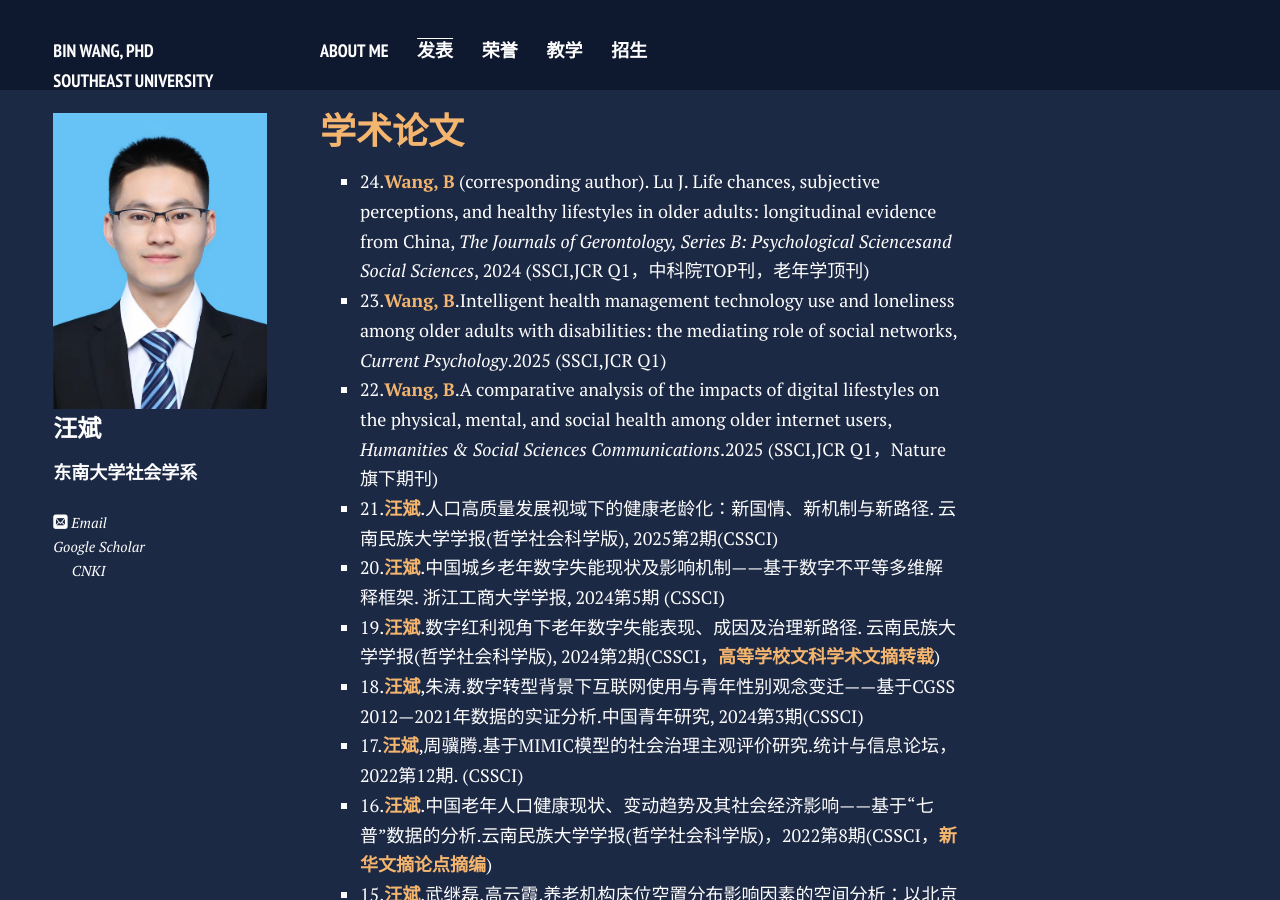
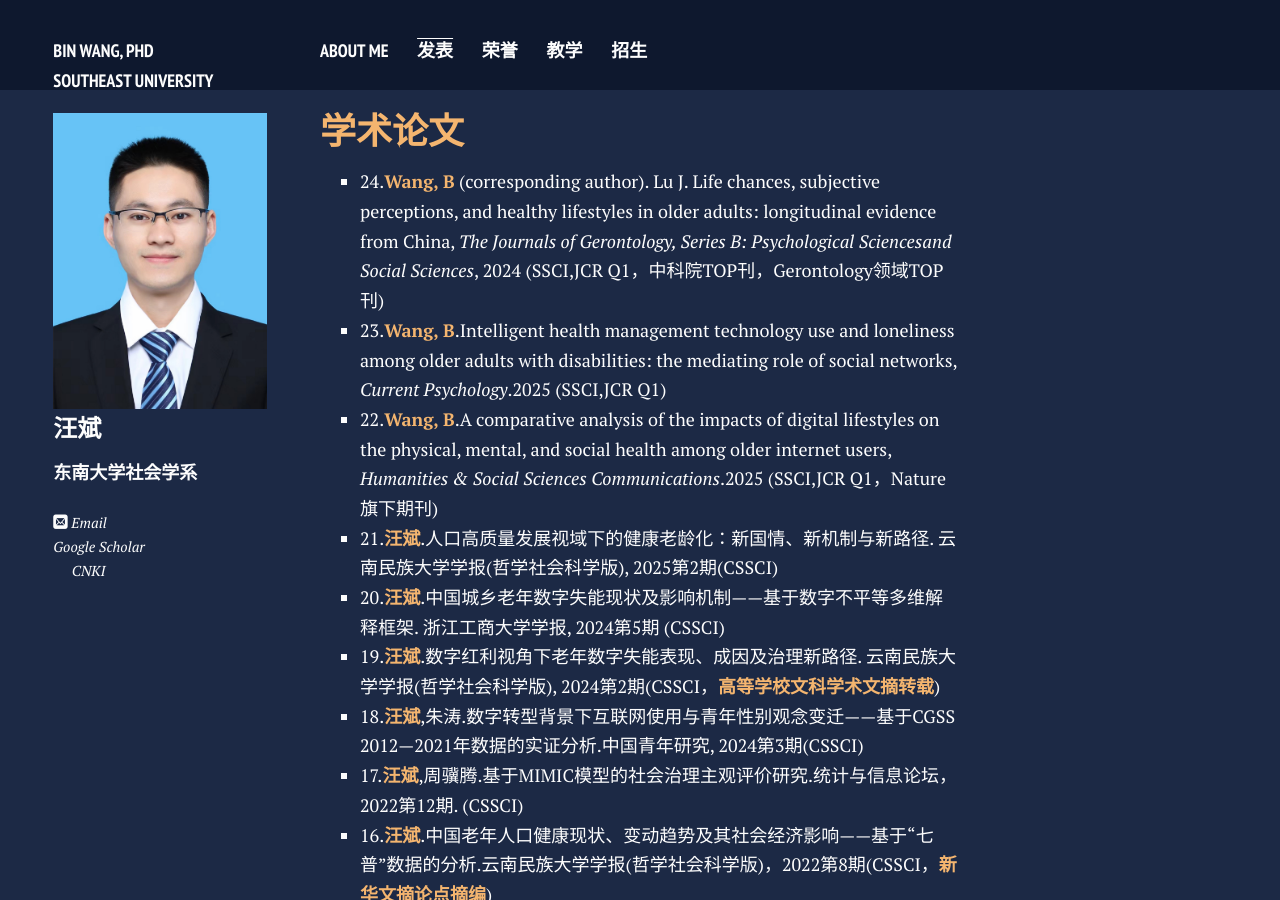
Before and after one commit to bwPhD/bwPhD.github.io, a Jekyll site: the page built from publications.md, in a window 1280 px wide and 900 px high. Built offline with Jekyll 4.4.1, drawn with Linux system fonts in a browser that asks for light colours; nearby versions of some CDN libraries; comment, search, counter and statistics services are not loaded; a style sheet for code colours, icons or effects is not loaded.

Commit message:
Update publications.md

```diff
--- a/publications.md
+++ b/publications.md
@@ -5,7 +5,7 @@ title: 发表
 ---
 
 ## **学术论文**
-- 24.**Wang, B** (corresponding author). Lu J. Life chances, subjective perceptions, and healthy lifestyles in older adults: longitudinal evidence from China, *The Journals of Gerontology, Series B: Psychological Sciencesand Social Sciences*, 2024 (SSCI,JCR Q1，中科院TOP刊，老年学顶刊)
+- 24.**Wang, B** (corresponding author). Lu J. Life chances, subjective perceptions, and healthy lifestyles in older adults: longitudinal evidence from China, *The Journals of Gerontology, Series B: Psychological Sciencesand Social Sciences*, 2024 (SSCI,JCR Q1，中科院TOP刊，Gerontology领域TOP刊)
 - 23.**Wang, B**.Intelligent health management technology use and loneliness among older adults with disabilities: the mediating role of social networks, *Current Psychology*.2025 (SSCI,JCR Q1)
 - 22.**Wang, B**.A comparative analysis of the impacts of digital lifestyles on the physical, mental, and social health among older internet users, *Humanities & Social Sciences Communications*.2025 (SSCI,JCR Q1，Nature旗下期刊)
 - 21.**汪斌**.人口高质量发展视域下的健康老龄化：新国情、新机制与新路径. 云南民族大学学报(哲学社会科学版), 2025第2期(CSSCI)
```
